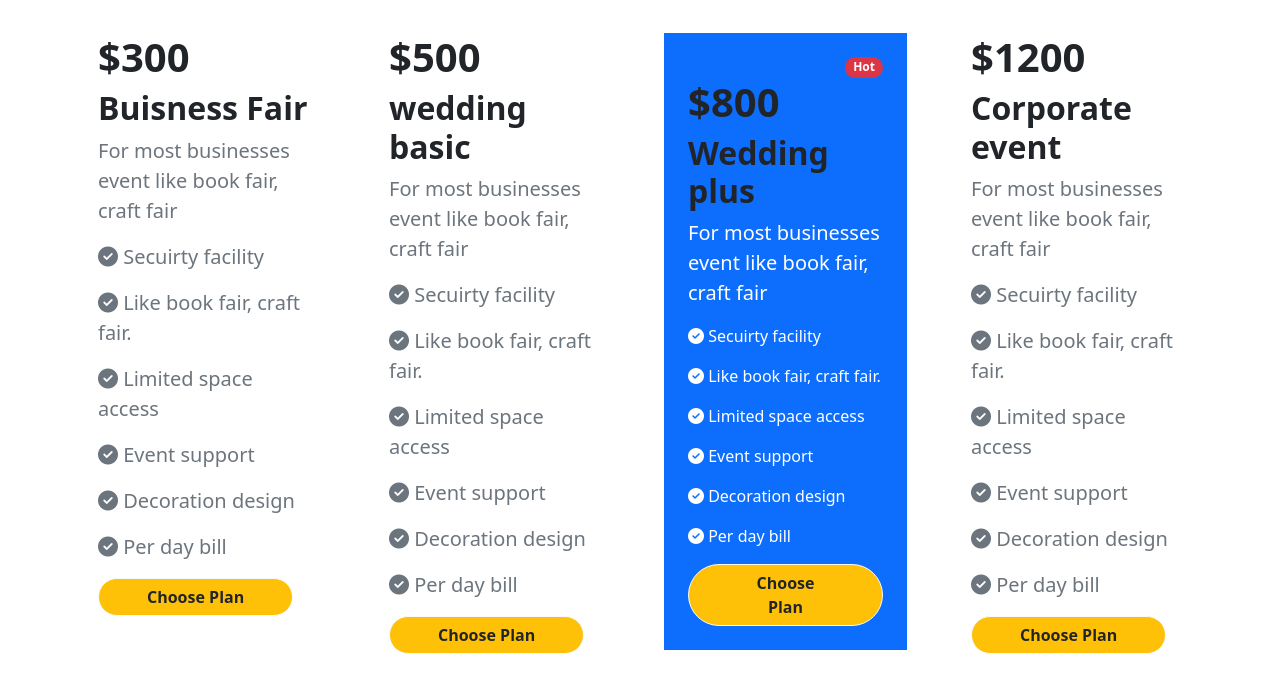
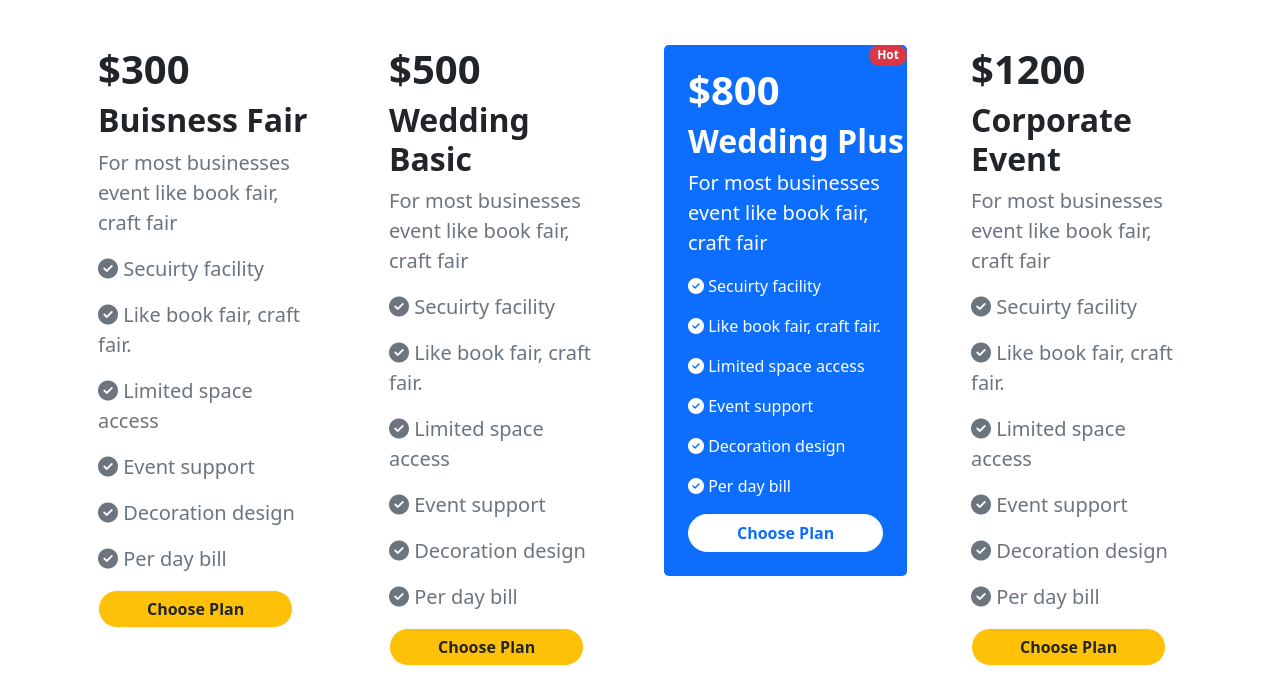
Before and after one commit to abujakariacse/convension-center, a plain HTML site: page index.html in a window 1280 px wide. Shown: the part 985-1680 px from the top of the page. Drawn offline with nearby package versions, Linux system fonts and the light colour scheme.

Commit message:
correction

```diff
--- a/index.html
+++ b/index.html
@@ -5,7 +5,7 @@
     <meta charset="UTF-8">
     <meta http-equiv="X-UA-Compatible" content="IE=edge">
     <meta name="viewport" content="width=device-width, initial-scale=1.0">
-    <title>Jhill Convention</title>
+    <title>AJ CONVENTION</title>
     <!-- font awesome kit link  -->
     <script src="https://kit.fontawesome.com/cc9e8f4940.js" crossorigin="anonymous"></script>
     <!-- bootstrap link -->
@@ -20,7 +20,7 @@
         <!-- navigation bar -->
         <nav class="navbar navbar-expand-lg navbar-light bg-white fw-bold fs-5 text-black py-lg-4">
             <div class="container">
-                <a class="navbar-brand" href="#">Jhill Convention Center</a>
+                <a class="navbar-brand fs-2" href="#">AJ Convention Center</a>
                 <button class="navbar-toggler" type="button" data-bs-toggle="collapse"
                     data-bs-target="#navbarSupportedContent" aria-controls="navbarSupportedContent"
                     aria-expanded="false" aria-label="Toggle navigation">
@@ -114,6 +114,7 @@
                                 class="fas fa-arrow-right"></i></button>
                     </div>
                 </div>
+
         </section>
         <!-- package items -->
         <section>
@@ -140,7 +141,7 @@
                     <div class="col-xxl-3 col-xl-3 col-lg-3 col-md-6 col-sm-12 col-12">
                         <div class="px-3">
                             <h1 class="fs-1 fw-bold">$500</h1>
-                            <h2 class="fs-2 fw-bold">wedding basic</h2>
+                            <h2 class="fs-2 fw-bold">Wedding Basic</h2>
                             <p class="text-secondary fs-5">For most businesses event like book fair, craft fair </p>
                             <p class="text-secondary fs-5"><i class="fas fa-check-circle"></i> Secuirty facility</p>
                             <p class="text-secondary fs-5"><i class="fas fa-check-circle"></i> Like book fair, craft
@@ -156,12 +157,12 @@
                         </div>
                     </div>
                     <div class="col-xxl-3 col-xl-3 col-lg-3 col-md-6 col-sm-12 col-12">
-                        <div class="bg-primary p-4 rounded-5">
+                        <div class="bg-primary ps-4 pb-4 rounded-3">
                             <div class="d-flex justify-content-end ">
                                 <span class="badge bg-danger rounded-pill px-2 text-white">Hot</span>
                             </div>
-                            <h1 class="fs-1 fw-bold">$800</h1>
-                            <h2 class="fs-2 fw-bold">Wedding plus</h2>
+                            <h1 class="fs-1 fw-bold text-white">$800</h1>
+                            <h2 class="fs-2 fw-bold text-white">Wedding Plus</h2>
                             <p class="text-white fs-5">For most businesses event like book fair, craft fair </p>
                             <p class="text-white"><i class="fas fa-check-circle"></i> Secuirty facility</p>
                             <p class="text-white"><i class="fas fa-check-circle"></i> Like book fair, craft
@@ -172,14 +173,14 @@
                             <p class="text-white"><i class="fas fa-check-circle"></i> Decoration design</p>
                             <p class="text-white"><i class="fas fa-check-circle"></i> Per day bill</p>
                             <button type="button"
-                                class="btn btn-light bg-warning rounded-pill text-dark px-5 fw-bolder">Choose
+                                class="btn btn-light bg-white rounded-pill text-primary px-5 fw-bolder">Choose
                                 Plan</button>
                         </div>
                     </div>
                     <div class="col-xxl-3 col-xl-3 col-lg-3 col-md-6 col-sm-12 col-12">
                         <div class="px-3">
                             <h1 class="fs-1 fw-bold">$1200</h1>
-                            <h2 class="fs-2 fw-bold">Corporate event</h2>
+                            <h2 class="fs-2 fw-bold">Corporate Event</h2>
                             <p class="text-secondary fs-5">For most businesses event like book fair, craft fair </p>
                             <p class="text-secondary fs-5"><i class="fas fa-check-circle"></i> Secuirty facility</p>
                             <p class="text-secondary fs-5"><i class="fas fa-check-circle"></i> Like book fair, craft
```
